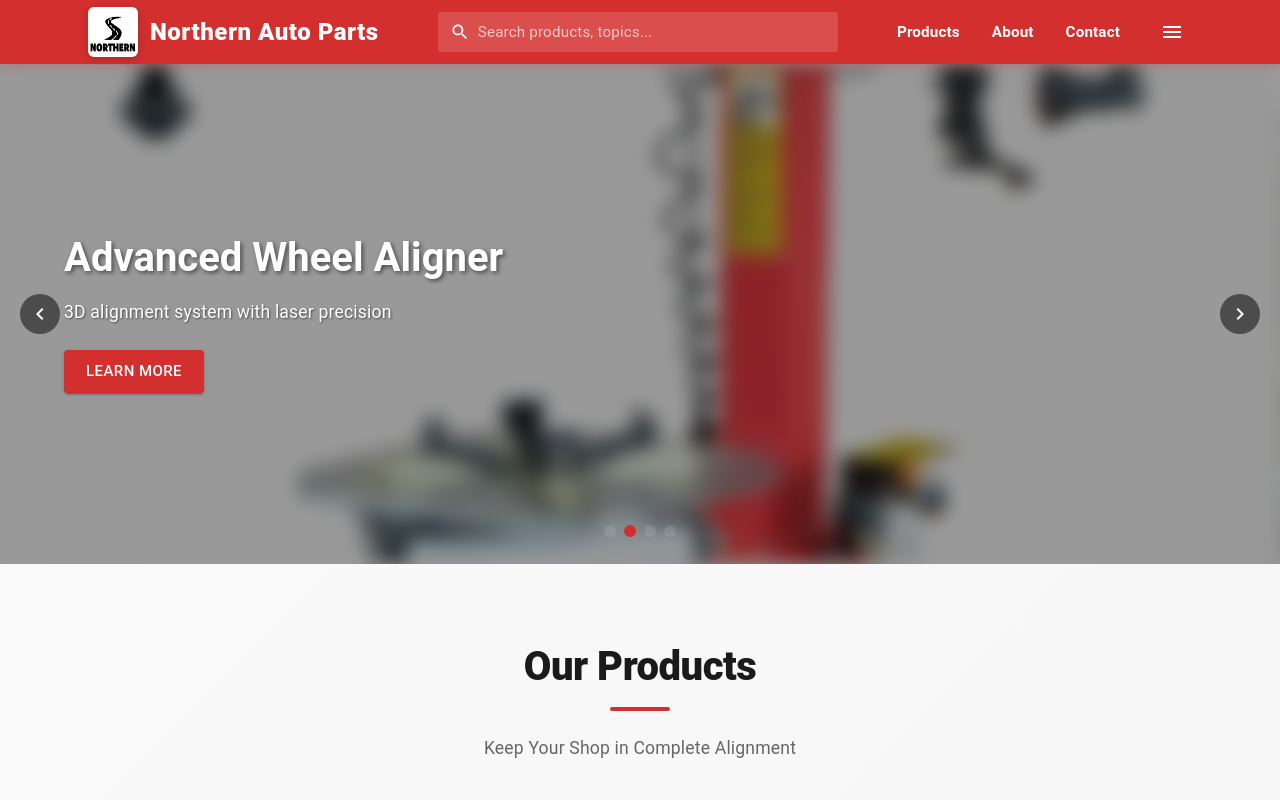
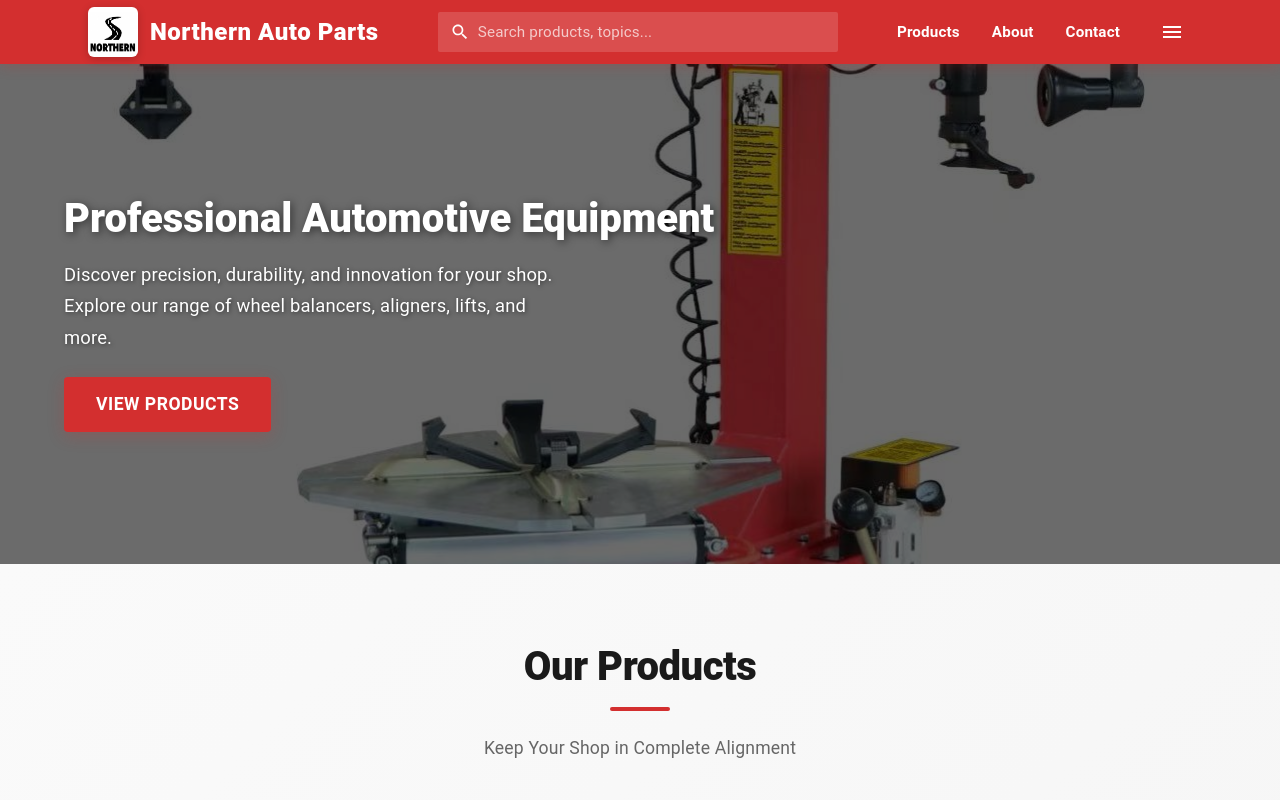
Before and after one commit to IanShuang365/northern-auto-web, a React (Vite) app: page / in a window 1280 px wide. Shown: the top 800 px of the page. Built offline with nearby package versions, Linux system fonts and the light colour scheme.

Commit message:
minor update

```diff
--- a/src/components/FeaturesSection.tsx
+++ b/src/components/FeaturesSection.tsx
@@ -84,7 +84,7 @@ export const FeaturesSection: React.FC = () => {
         </Box>
 
         <Grid container spacing={4}>
-          {features.map((feature, index) => (
+          {features.map((feature) => (
             <Grid item xs={12} md={4} key={feature.id}>
               <Card
                 sx={{
--- a/src/components/HeroSection.tsx
+++ b/src/components/HeroSection.tsx
@@ -1,130 +1,54 @@
-import React, { useRef } from 'react';
+import React, { useEffect, useState } from 'react';
 import {
   Box,
   Container,
   Grid,
   Typography,
   Button,
-  IconButton,
 } from '@mui/material';
-import ChevronLeftIcon from '@mui/icons-material/ChevronLeft';
-import ChevronRightIcon from '@mui/icons-material/ChevronRight';
-import { Swiper, SwiperSlide } from 'swiper/react';
-import { Autoplay, Navigation, Pagination } from 'swiper/modules';
-import 'swiper/css';
-import 'swiper/css/navigation';
-import 'swiper/css/pagination';
-import 'swiper/css/autoplay';
 import product1 from '../assets/product1.jpg';
 import product2 from '../assets/product2.jpg';
 import product3 from '../assets/product3.jpeg';
 import product4 from '../assets/product4.jpeg';
 
-const slides = [
-  {
-    id: 1,
-    title: 'Professional Wheel Balancer',
-    description: 'Precision equipment for perfect wheel balance',
-    image: product1,
-  },
-  {
-    id: 2,
-    title: 'Advanced Wheel Aligner',
-    description: '3D alignment system with laser precision',
-    image: product2,
-  },
-  {
-    id: 3,
-    title: 'Heavy-Duty Lift System',
-    description: 'Industrial-grade lifting for all vehicles',
-    image: product3,
-  },
-  {
-    id: 4,
-    title: 'Automatic Tire Changer',
-    description: 'Fast and reliable tire changing equipment',
-    image: product4,
-  },
-];
+const heroImages = [product1, product2, product3, product4];
 
 export const HeroSection: React.FC = () => {
-  const prevRef = useRef(null);
-  const nextRef = useRef(null);
+  const [bgIndex, setBgIndex] = useState(0);
+
+  useEffect(() => {
+    const interval = setInterval(() => {
+      setBgIndex((prev) => (prev + 1) % heroImages.length);
+    }, 4000); // 4 seconds per slide
+    return () => clearInterval(interval);
+  }, []);
 
   return (
     <Box
       sx={{
-        bgcolor: '#fff',
-        py: 0,
         position: 'relative',
+        height: { xs: 400, md: 500 },
+        minHeight: 350,
+        bgcolor: '#000',
         overflow: 'hidden',
+        display: 'flex',
+        alignItems: 'center',
       }}
     >
-      <style>{`
-        .hero-swiper {
-          height: auto;
-        }
-        .hero-swiper .swiper-pagination {
-          bottom: 20px;
-          z-index: 10;
-        }
-        .hero-swiper .swiper-pagination-bullet {
-          background-color: rgba(255, 255, 255, 0.5);
-          width: 12px;
-          height: 12px;
-        }
-        .hero-swiper .swiper-pagination-bullet-active {
-          background-color: #d32f2f;
-        }
-        .hero-slide {
-          position: relative;
-          height: 500px;
-        }
-        @media (max-width: 600px) {
-          .hero-slide {
-            height: 400px;
-          }
-        }
-      `}</style>
-
-      <Swiper
-        modules={[Autoplay, Navigation, Pagination]}
-        autoplay={{
-          delay: 5000,
-          disableOnInteraction: false,
-        }}
-        pagination={{
-          clickable: true,
-        }}
-        navigation={{
-          prevEl: prevRef.current,
-          nextEl: nextRef.current,
-        }}
-        onBeforeInit={(swiper) => {
-          if (swiper.params.navigation && typeof swiper.params.navigation !== 'boolean') {
-            swiper.params.navigation.prevEl = prevRef.current;
-            swiper.params.navigation.nextEl = nextRef.current;
-          }
-        }}
-        loop
-        className="hero-swiper"
-      >
-        {slides.map((slide) => (
-          <SwiperSlide key={slide.id}>
-            <Box className="hero-slide">
-              {/* Blurred Background Image */}
+      {/* Auto-sliding Product Image Background */}
       <Box
         sx={{
           position: 'absolute',
           top: 0,
           left: 0,
-                  right: 0,
-                  bottom: 0,
-                  backgroundImage: `url(${slide.image})`,
+          width: '100%',
+          height: '100%',
+          zIndex: 1,
+          backgroundImage: `url(${heroImages[bgIndex]})`,
           backgroundSize: 'cover',
           backgroundPosition: 'center',
-                  filter: 'blur(10px)',
-                  zIndex: 1,
+          filter: 'brightness(0.7)',
+          transition: 'background-image 1s cubic-bezier(0.4,0,0.2,1)',
         }}
       />
       {/* Dark Overlay */}
@@ -133,9 +57,9 @@ export const HeroSection: React.FC = () => {
           position: 'absolute',
           top: 0,
           left: 0,
-                  right: 0,
-                  bottom: 0,
-                  bgcolor: 'rgba(0, 0, 0, 0.4)',
+          width: '100%',
+          height: '100%',
+          bgcolor: 'rgba(0,0,0,0.4)',
           zIndex: 2,
         }}
       />
@@ -151,87 +75,59 @@ export const HeroSection: React.FC = () => {
         }}
       >
         <Grid container spacing={4} alignItems="center">
-                  <Grid item xs={12} md={6}>
+          <Grid item xs={12} md={7}>
             <Typography
               variant="h3"
               component="h1"
               sx={{
-                        fontWeight: 700,
+                fontWeight: 800,
                 mb: 2,
                 color: '#fff',
                 fontSize: { xs: '2rem', md: '2.5rem' },
-                        textShadow: '2px 2px 4px rgba(0, 0, 0, 0.5)',
+                textShadow: '2px 2px 8px rgba(0,0,0,0.5)',
               }}
             >
-                      {slide.title}
+              Professional Automotive Equipment
             </Typography>
             <Typography
               variant="body1"
               sx={{
                 mb: 3,
                 color: '#fff',
-                        fontSize: '1.1rem',
-                        lineHeight: 1.6,
-                        textShadow: '1px 1px 2px rgba(0, 0, 0, 0.5)',
+                fontSize: '1.15rem',
+                lineHeight: 1.7,
+                textShadow: '1px 1px 4px rgba(0,0,0,0.5)',
+                maxWidth: 500,
               }}
             >
-                      {slide.description}
+              Discover precision, durability, and innovation for your shop. Explore our range of wheel balancers, aligners, lifts, and more.
             </Typography>
             <Button
               variant="contained"
               size="large"
               sx={{
                 bgcolor: '#d32f2f',
+                fontWeight: 700,
+                px: 4,
+                py: 1.5,
+                fontSize: '1.1rem',
+                borderRadius: 1,
+                boxShadow: '0 4px 16px rgba(211,47,47,0.25)',
+                color: '#fff',
+                transition: 'all 0.3s ease',
                 '&:hover': {
                   bgcolor: '#b71c1c',
+                  color: '#ffe066',
+                  boxShadow: '0 6px 24px rgba(211,47,47,0.35)',
                 },
               }}
+              href="#products"
             >
-                      Learn More
+              View Products
             </Button>
           </Grid>
         </Grid>
       </Container>
     </Box>
-          </SwiperSlide>
-        ))}
-      </Swiper>
-
-      {/* Navigation Buttons */}
-      <IconButton
-        ref={prevRef}
-        sx={{
-          position: 'absolute',
-          left: 20,
-          top: '50%',
-          transform: 'translateY(-50%)',
-          zIndex: 10,
-          bgcolor: 'rgba(0, 0, 0, 0.5)',
-          color: '#fff',
-          '&:hover': {
-            bgcolor: 'rgba(211, 47, 47, 0.7)',
-          },
-        }}
-      >
-        <ChevronLeftIcon />
-      </IconButton>
-      <IconButton
-        ref={nextRef}
-        sx={{
-          position: 'absolute',
-          right: 20,
-          top: '50%',
-          transform: 'translateY(-50%)',
-          zIndex: 10,
-          bgcolor: 'rgba(0, 0, 0, 0.5)',
-          color: '#fff',
-          '&:hover': {
-            bgcolor: 'rgba(211, 47, 47, 0.7)',
-          },
-        }}
-      >
-        <ChevronRightIcon />
-      </IconButton>
-    </Box>
   );
 };
```
Lines whose indentation alone changed are shown as unchanged.
